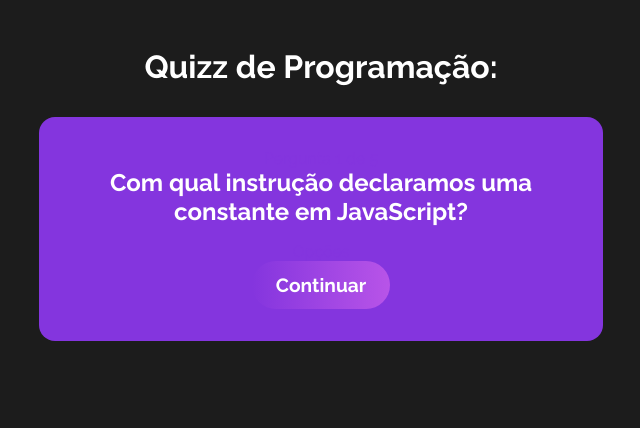
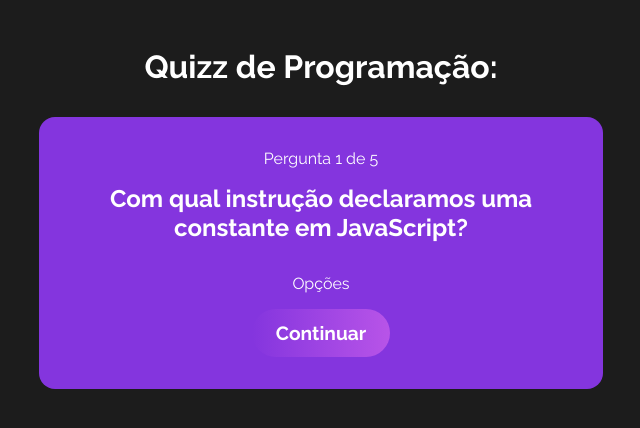
Before and after one commit to Pablo-Belusso/QUIZ_React, a React (Create React App) app: page / in a window 1280 px wide. Both pictures are taken after a click on the button "Iniciar". Shown: the top 428 px of the page, without its empty margins (319-959 px from the left). Built offline with nearby package versions, Linux system fonts and the light colour scheme.

Commit message:
Commit 30

```diff
--- a/src/components/Question.css
+++ b/src/components/Question.css
@@ -7,12 +7,12 @@
 }
 
 #question h2 {
-    margin-bottom: 1rem;
+    margin-bottom: 2rem;
 }
 
 
 #question p {
-    color: #8435de;
+    margin-bottom: 1rem;
 }
 
 #question img {
```
